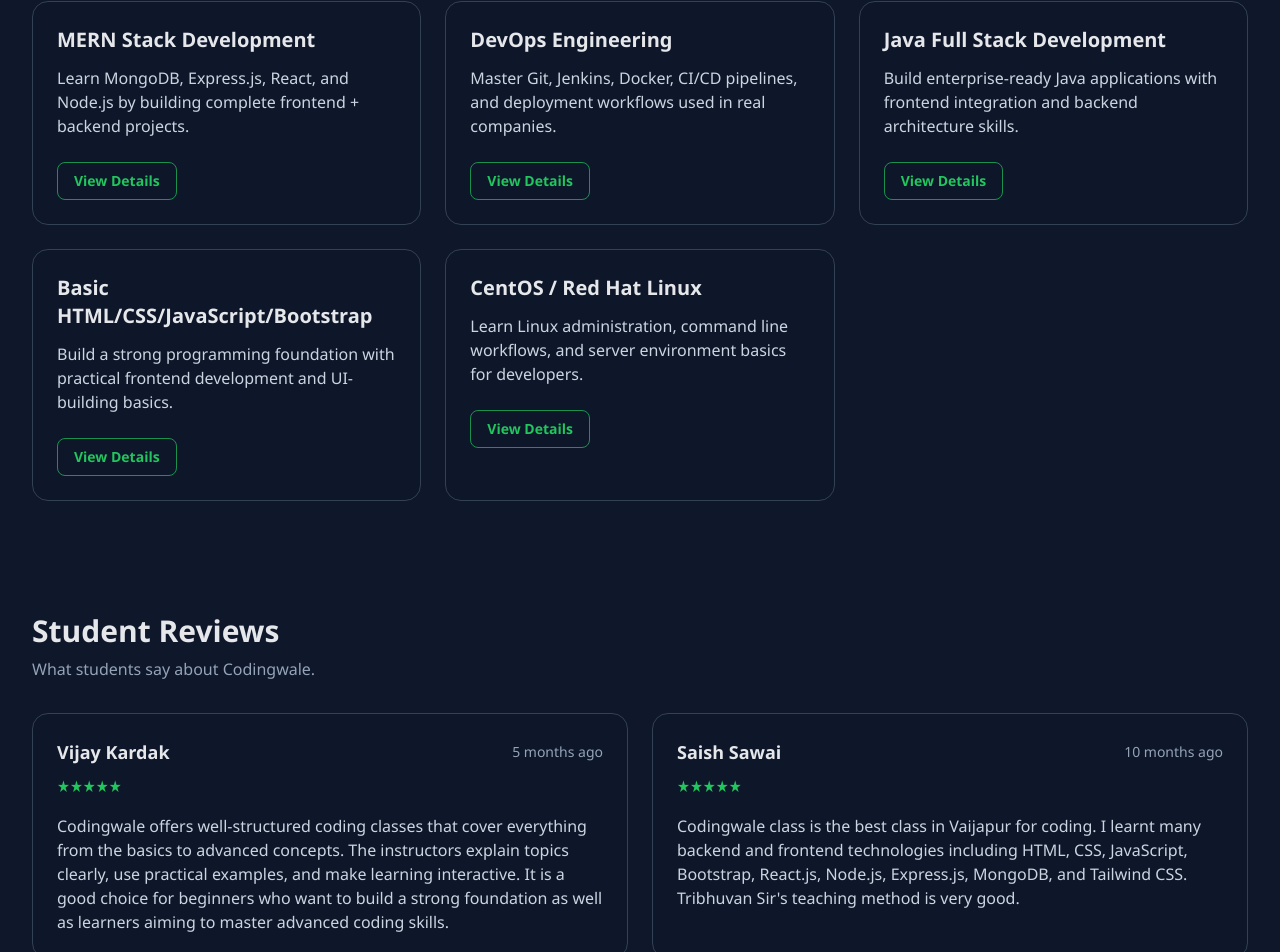
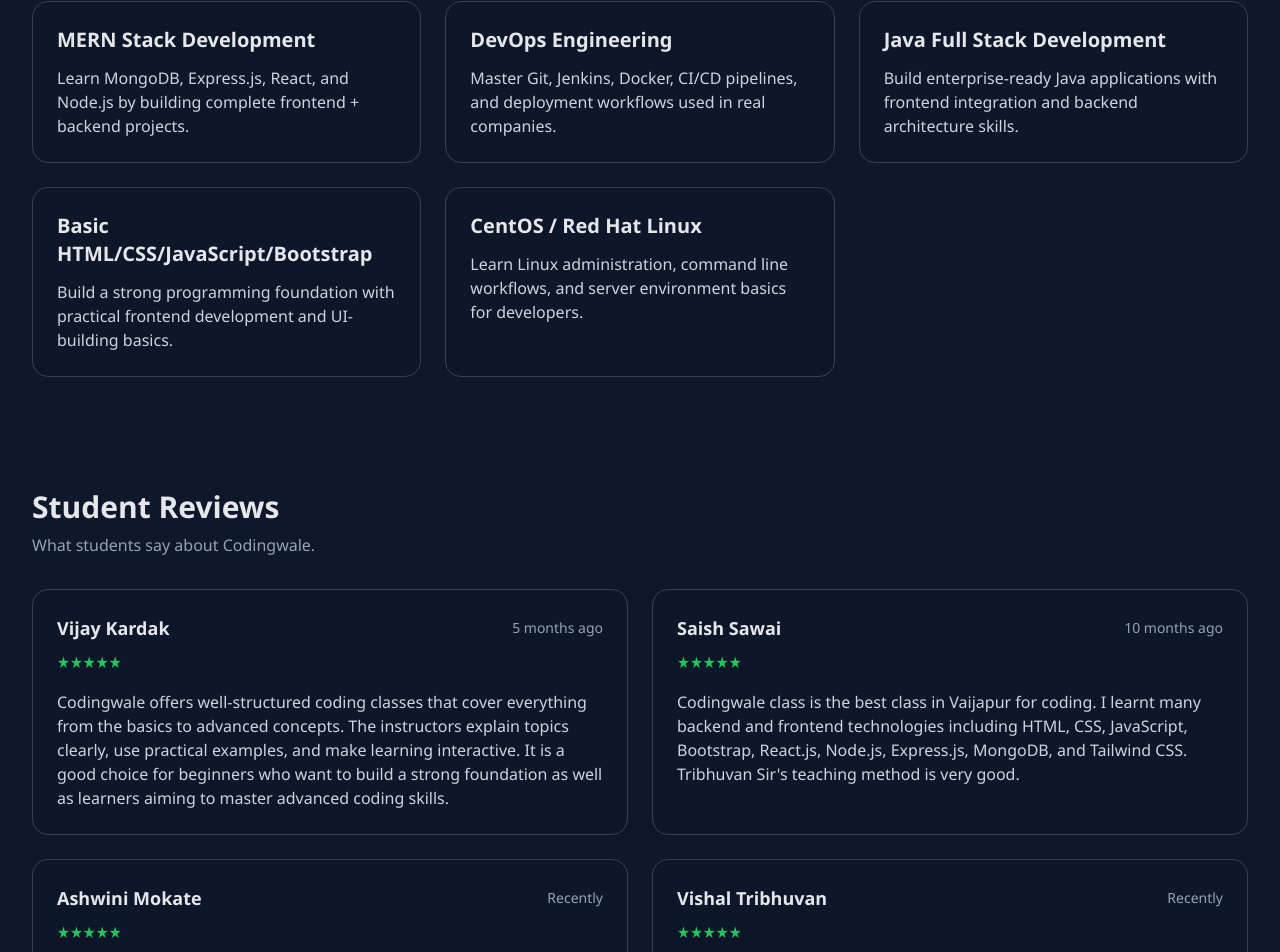
Before and after one commit to Nexo-0/redesigned-sniffle, a React (Vite) app: page / in a window 1280 px wide. Shown: the part 1181-2133 px from the top of the page. Built offline with nearby package versions, Linux system fonts and the light colour scheme.

Commit message:
fix View Detail Button

```diff
--- a/src/components/Courses.jsx
+++ b/src/components/Courses.jsx
@@ -43,9 +43,6 @@
             >
               <h3 className="text-xl font-semibold">{course.title}</h3>
               <p className="mt-3 text-slate-300">{course.description}</p>
-              <button className="mt-6 rounded-lg border border-neon/70 px-4 py-2 text-sm font-semibold text-neon transition hover:bg-neon hover:text-slate-950">
-                View Details
-              </button>
             </article>
           ))}
         </div>
```
